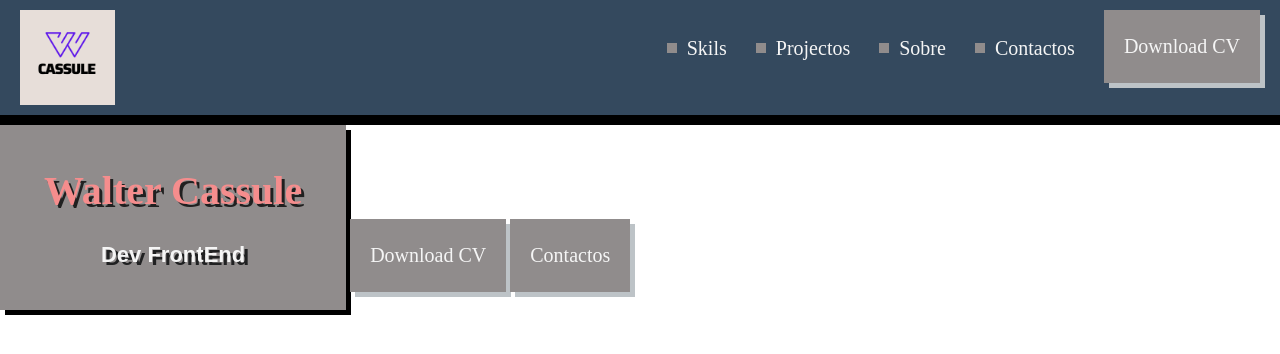
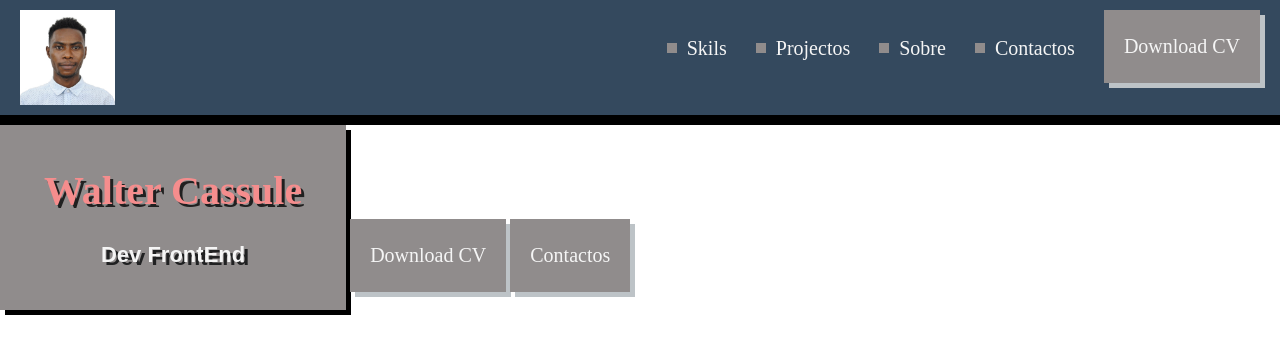
Before and after one commit to walterlopescassule/ProjectoHtmlECss, a plain HTML site: page index.html in a window 1280 px wide. Drawn offline with Linux system fonts and the light colour scheme; a web font is replaced by a local one.

Commit message:
adicionei uma setion

```diff
--- a/index.html
+++ b/index.html
@@ -26,7 +26,7 @@
 
                         <body>
                         <header class="header">  <!--Cabeçalho (é sempre com a tag header)-->
-                        <img class="logo" src="assets/logo2.png" alt="walter cassule">
+                            <img class="logo" src="assets/imageMeno.jpg" alt="walter cassule">
 
                             <nav> <!--Tag para fazer listagem,no caso aqui do menu-->
                                 <a class="action" href="">Skils</a>
@@ -37,6 +37,7 @@
                             </nav>
                         </header>
 
+                        <section>
                         <div class="box"> <!--Tag div serve para formar a caixa e h1, h2  para Title e subtitle-->
                             <h1 class="title">Walter Cassule</h1>
                             <h2 class="subtatle">Dev FrontEnd</h2>
@@ -44,5 +45,7 @@
 
                         <a class="button" href="">Download CV</a>
                         <a class="button" href="">Contactos</a>
+                    </section>
+
                         </body>
                         </html>
```
Also changed, not shown: assets/1imagem.jpg (deleted), assets/fundo.jpg (renamed from assets/2magem.jpg), assets/imagem de fundo.webp (deleted). Lines whose indentation alone changed are shown as unchanged.
